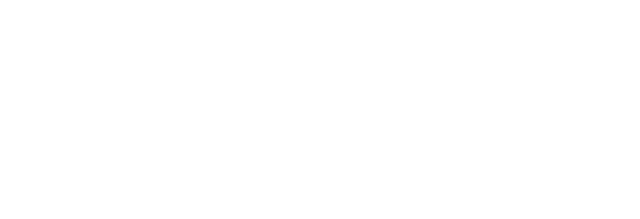
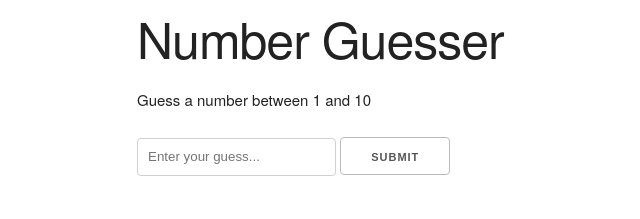
Before and after one commit to OrestisZag/NumberGuesserGame, a plain HTML site: page index.html in a window 1280 px wide. Shown: the whole page, without its empty margins (23-663 px from the left). Drawn offline with nearby package versions, Linux system fonts and the light colour scheme.

Commit message:
done main interface

```diff
--- a/index.html
+++ b/index.html
@@ -6,6 +6,16 @@
     <title>Number Guesser</title>
 </head>
 <body>
+    <div class="container">
+        <h1>Number Guesser</h1>
+        <div id="game">
+            <p>Guess a number between <span class="min-num">1</span> and <span class="max-num">10</span></p>
+            <input type="number" id="guess-input" placeholder="Enter your guess...">
+            <input type="submit" value="Submit" id="guess-value">
+            <p class="message"></p>
+        </div>
+    </div>
 
+    <script src="app.js"></script>
 </body>
 </html>
```
